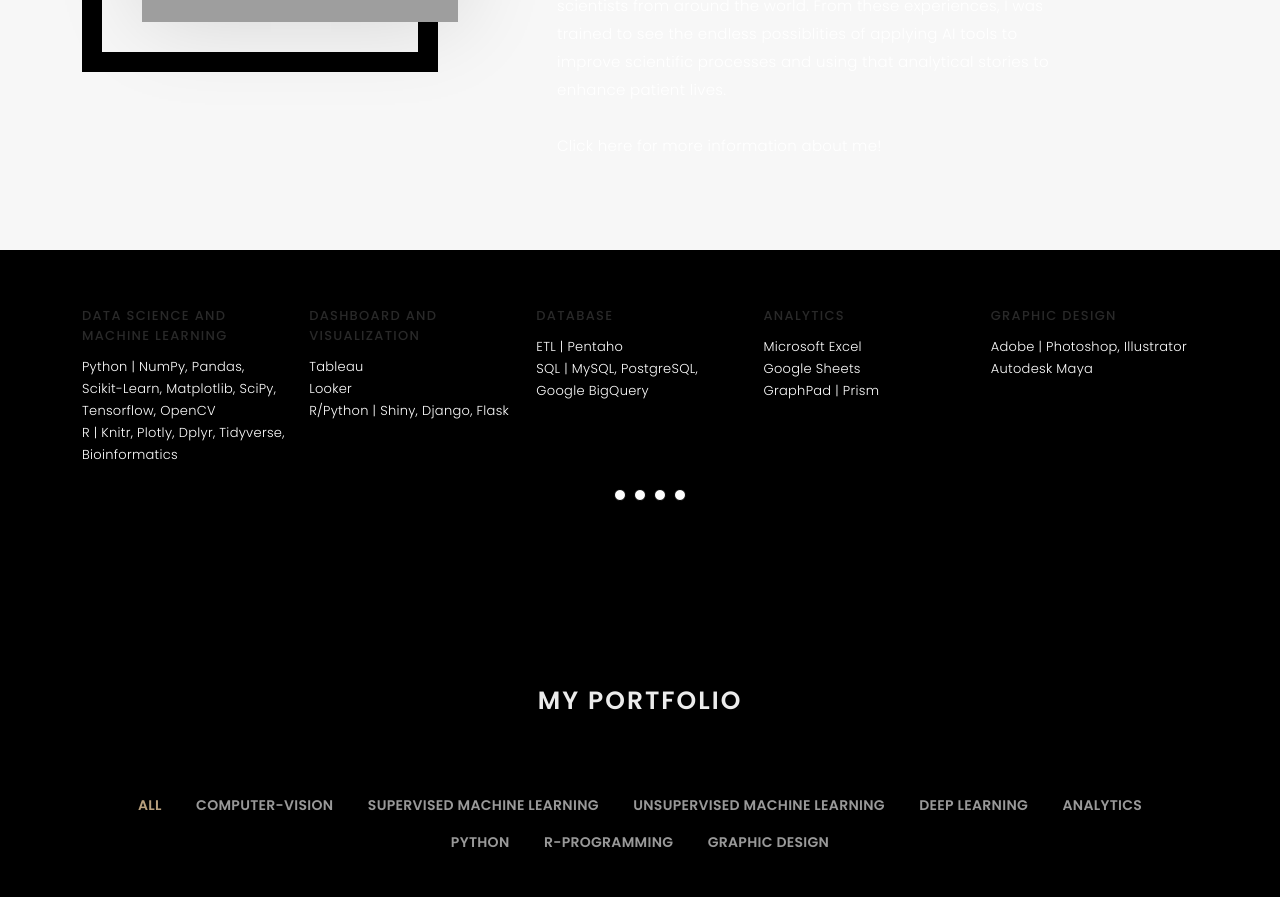
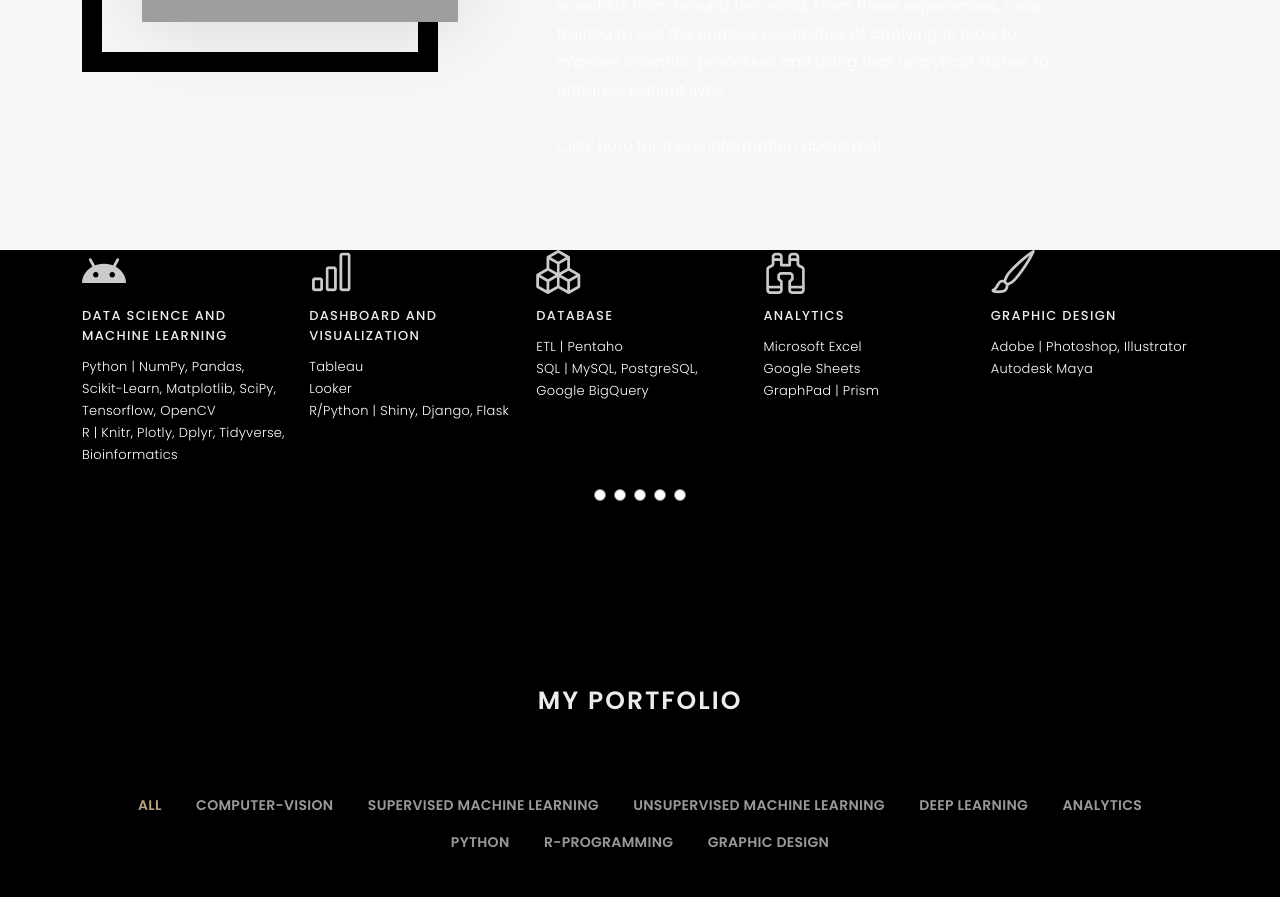
Before and after one commit to johnnys7n/PortfolioWebsite, a Flask app: page / in a window 1280 px wide. Shown: the part 1258-2155 px from the top of the page. Run offline with Flask 3, Linux system fonts and the light colour scheme; some libraries are stand-ins or nearby versions; some web fonts are replaced; grey boxes are pictures that could not be loaded.

Commit message:
updated color

```diff
--- a/static/css/style.css
+++ b/static/css/style.css
@@ -10,7 +10,7 @@
 --------------------------------------------------------------*/
 body {
   background: #000000;
-  color: #c1c1c1;
+  color: #000000;
   font-family: "Poppins", helvetica;
   font-size: 15px;
   font-weight: 300;
@@ -612,7 +612,7 @@ p {
   margin: 10px 0;
   position: relative;
   font-size: 13px;
-  color: #292929;
+  color: #ededed;
   letter-spacing: 0.1em;
   font-weight: 500;
   text-transform: uppercase;
@@ -627,7 +627,7 @@ p {
 
 .services-block i {
   font-size: 44px;
-  color: #000000;
+  color: #cbcbcb;
   line-height: 44px;
 }
 
@@ -641,11 +641,11 @@ p {
   height: 12px;
   background-color: #fff;
   opacity: 1;
-  border: 1px solid #000000;
+  border: 1px solid #878787;
 }
 
 .services-slider .swiper-pagination .swiper-pagination-bullet-active {
-  background-color: #000000;
+  background-color: #ffffff;
 }
 
 /*--------------------------------------------------------------
```
